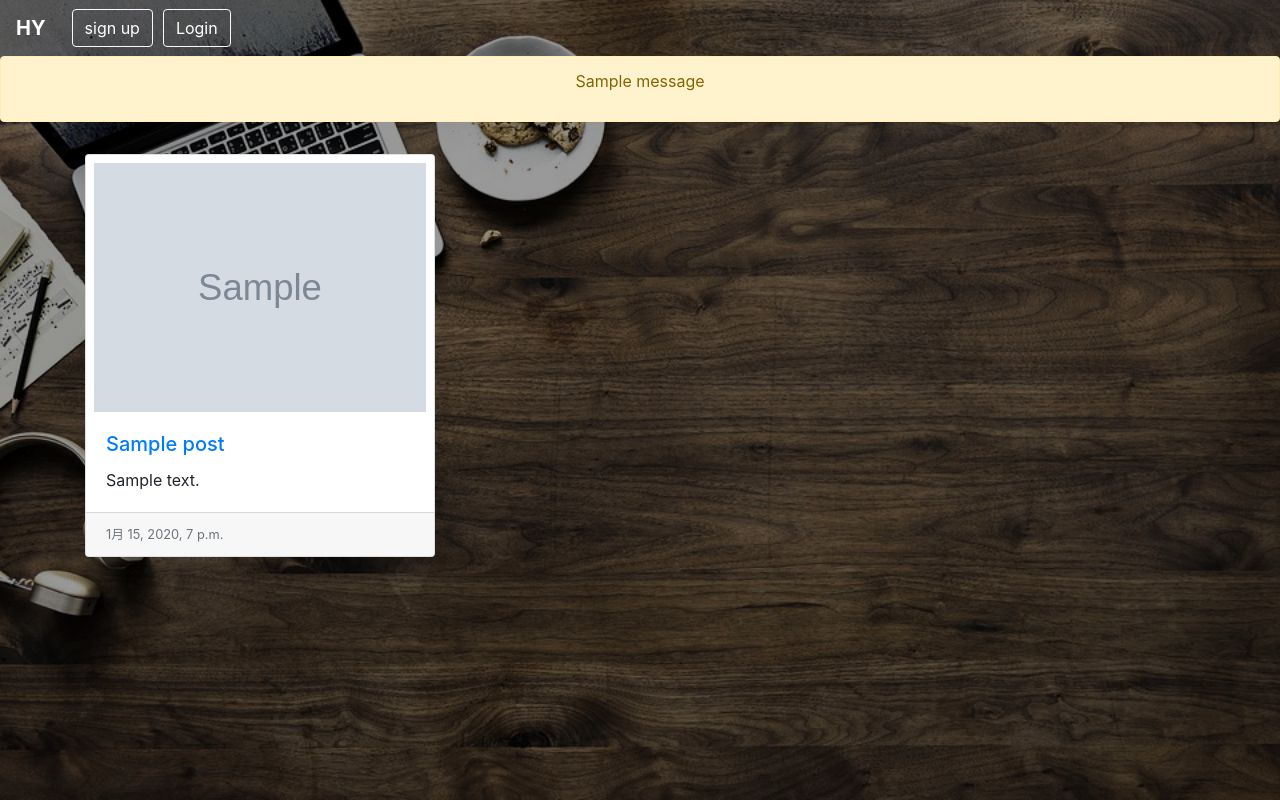
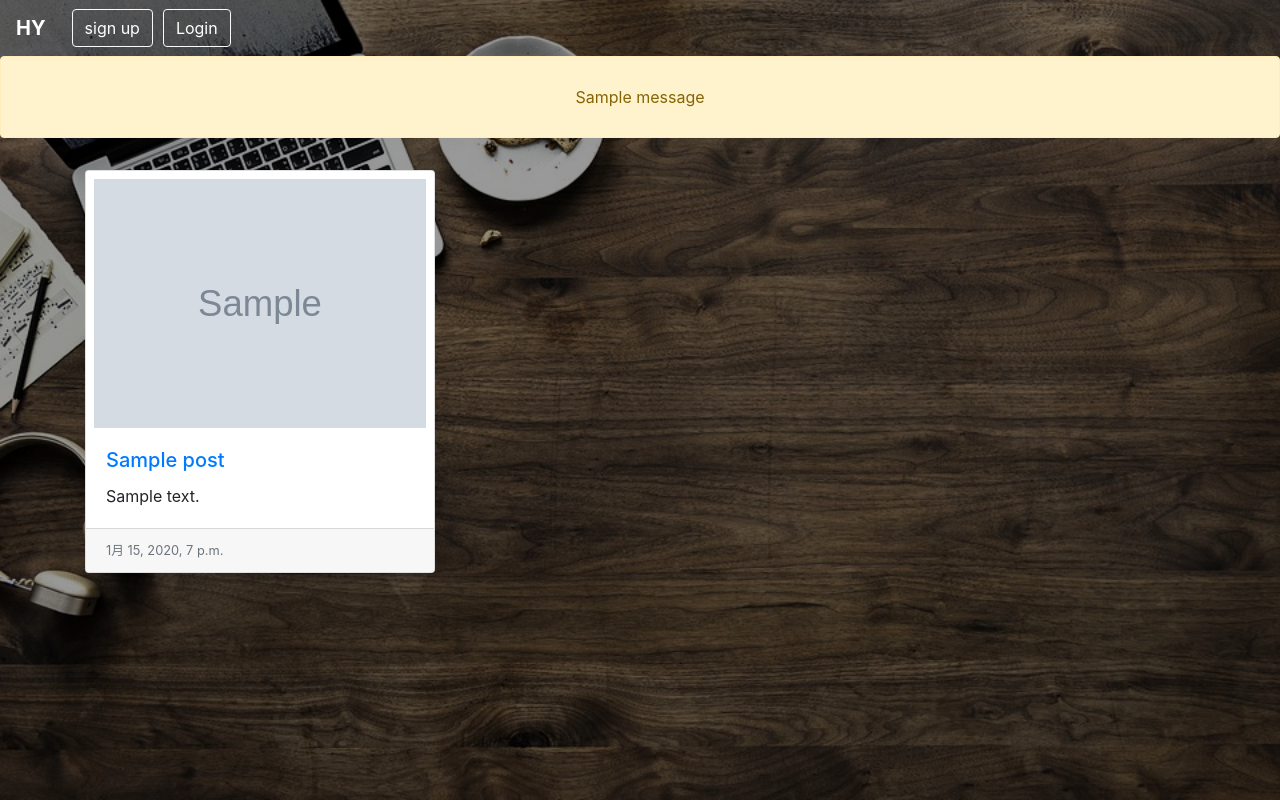
Before and after one commit to sun-shine0708/blog-python, a Django app: page /post/1/ in a window 1280 px wide. Run offline with Django 3.2, Linux system fonts and the light colour scheme; tables that the repository leaves empty hold one stand-in row (values such as "Sample post"); grey boxes marked "Sample" are stand-in pictures; one stand-in notice (Sample message) is shown; some libraries are stand-ins or nearby versions.

Commit message:
base-html-edit

```diff
--- a/blog/templates/blog/base.html
+++ b/blog/templates/blog/base.html
@@ -5,7 +5,6 @@
     <title>HY</title>
     <link href="//fonts.googleapis.com/css?family=Lobster&subset=latin,latin-ext" rel="stylesheet" type="text/css">
     <link rel="stylesheet" href="https://stackpath.bootstrapcdn.com/bootstrap/4.3.1/css/bootstrap.min.css" integrity="sha384-ggOyR0iXCbMQv3Xipma34MD+dH/1fQ784/j6cY/iJTQUOhcWr7x9JvoRxT2MZw1T" crossorigin="anonymous">
-    {% comment %} <link rel="stylesheet" href="//maxcdn.bootstrapcdn.com/bootstrap/3.2.0/css/bootstrap-theme.min.css"> {% endcomment %}
     <link rel="stylesheet" href="{% static 'css/blog.css' %}">
     <script type="text/javascript" src="{% static 'js/jquery-3.4.1.min.js' %}"></script>
     <script type="text/javascript" src="{% static "js/main.js" %}"></script>
@@ -56,7 +55,7 @@
               <div class="col">
                 {% for message in messages %}
                 <div class="alert alert-warning" role="alert">
-                  <p class="message-success text-center">{{ message }}</p>
+                  <p class="message-success text-center pt-3">{{ message }}</p>
                 </div>
                 {% endfor %}
               </div>
@@ -65,7 +64,6 @@
           {% block content %}
           {% endblock %}
 
-          {% comment %} <script src="https://code.jquery.com/jquery-3.3.1.slim.min.js" integrity="sha384-q8i/X+965DzO0rT7abK41JStQIAqVgRVzpbzo5smXKp4YfRvH+8abtTE1Pi6jizo" crossorigin="anonymous"></script> {% endcomment %}
           <script src="https://cdnjs.cloudflare.com/ajax/libs/popper.js/1.14.7/umd/popper.min.js" integrity="sha384-UO2eT0CpHqdSJQ6hJty5KVphtPhzWj9WO1clHTMGa3JDZwrnQq4sF86dIHNDz0W1" crossorigin="anonymous"></script>
           <script src="https://stackpath.bootstrapcdn.com/bootstrap/4.3.1/js/bootstrap.min.js" integrity="sha384-JjSmVgyd0p3pXB1rRibZUAYoIIy6OrQ6VrjIEaFf/nJGzIxFDsf4x0xIM+B07jRM" crossorigin="anonymous"></script>
         </div>
```
